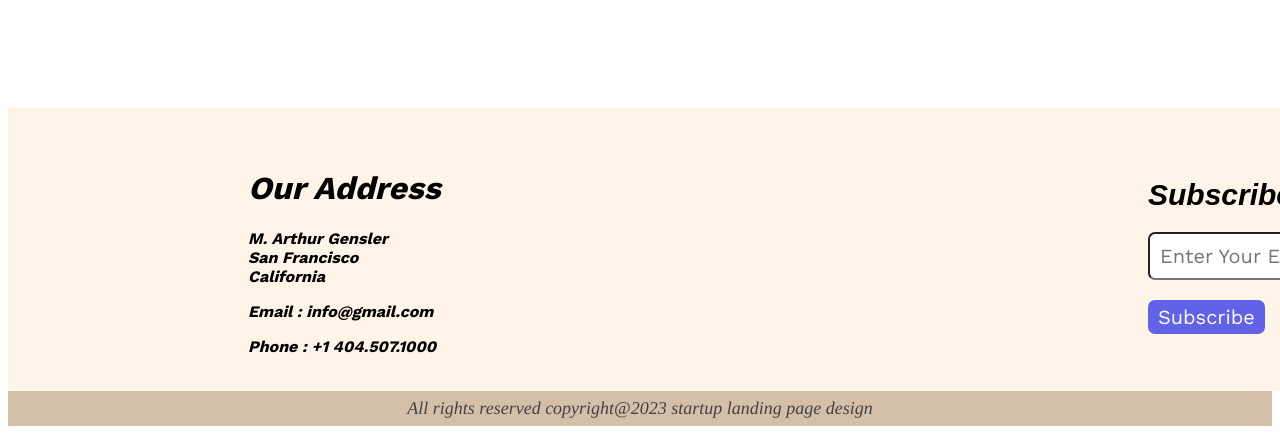
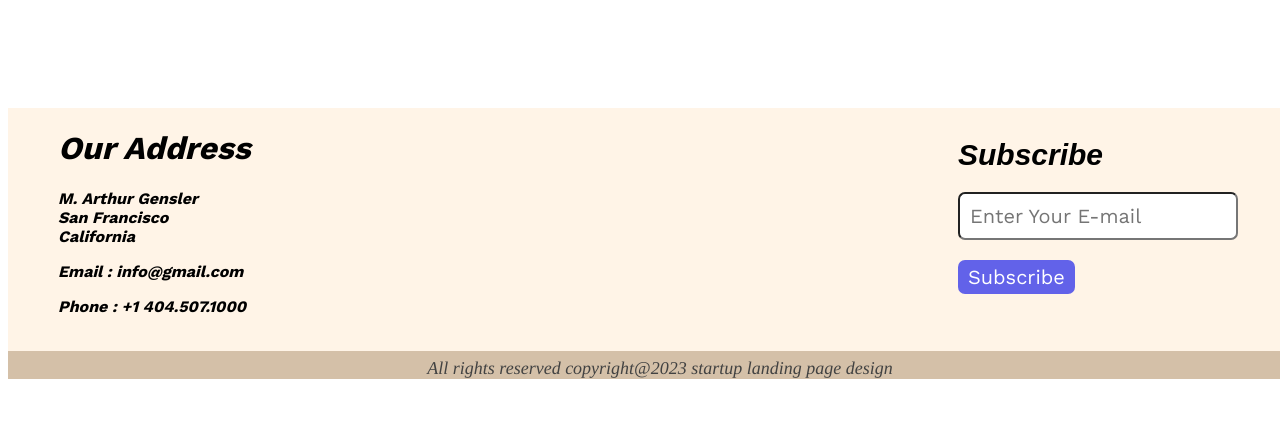
Before and after one commit to md-sofiul-alam/g3-architects, a plain HTML site: page index.html in a window 1280 px wide. Shown: the part 4419-4853 px from the top of the page. After the commit the page ends 4806 px from the top, so only its background shows below. Drawn offline with nearby package versions, Linux system fonts and the light colour scheme.

Commit message:
grand final

```diff
--- a/index.html
+++ b/index.html
@@ -145,7 +145,7 @@
     Address
 --------- -->
     <address>
-        <div>
+        <div class="address">
             <h1>Our Address</h1>
             <p>M. Arthur Gensler<br> San Francisco <br> California</p>
             <p>Email : info@gmail.com</p>
--- a/style.css
+++ b/style.css
@@ -284,8 +284,10 @@ address{
     font-weight: bold;
     width: 100%;
     display: flex;
-    padding: 40px 0 0 240px;
+    padding-left: 50px;
+    padding-right: 50px;
 }
+
 address p{
     width: 400px;
 }
@@ -325,11 +327,14 @@ footer{
     font-size: 18px;
     background-color: #d4c0a8;
     text-align: center;
-    width: 100%px;
-    padding: 7px 0;}
+    width: 100%;
+    padding: 7px 0 0 20px;}
 
     @media only screen and (max-width: 576px) {
         nav {
+            display: flex;
+            justify-content: center;
+            width: 90%;
             flex-direction: column;
             padding-left: 20px;
             padding-right: 20px;
```
